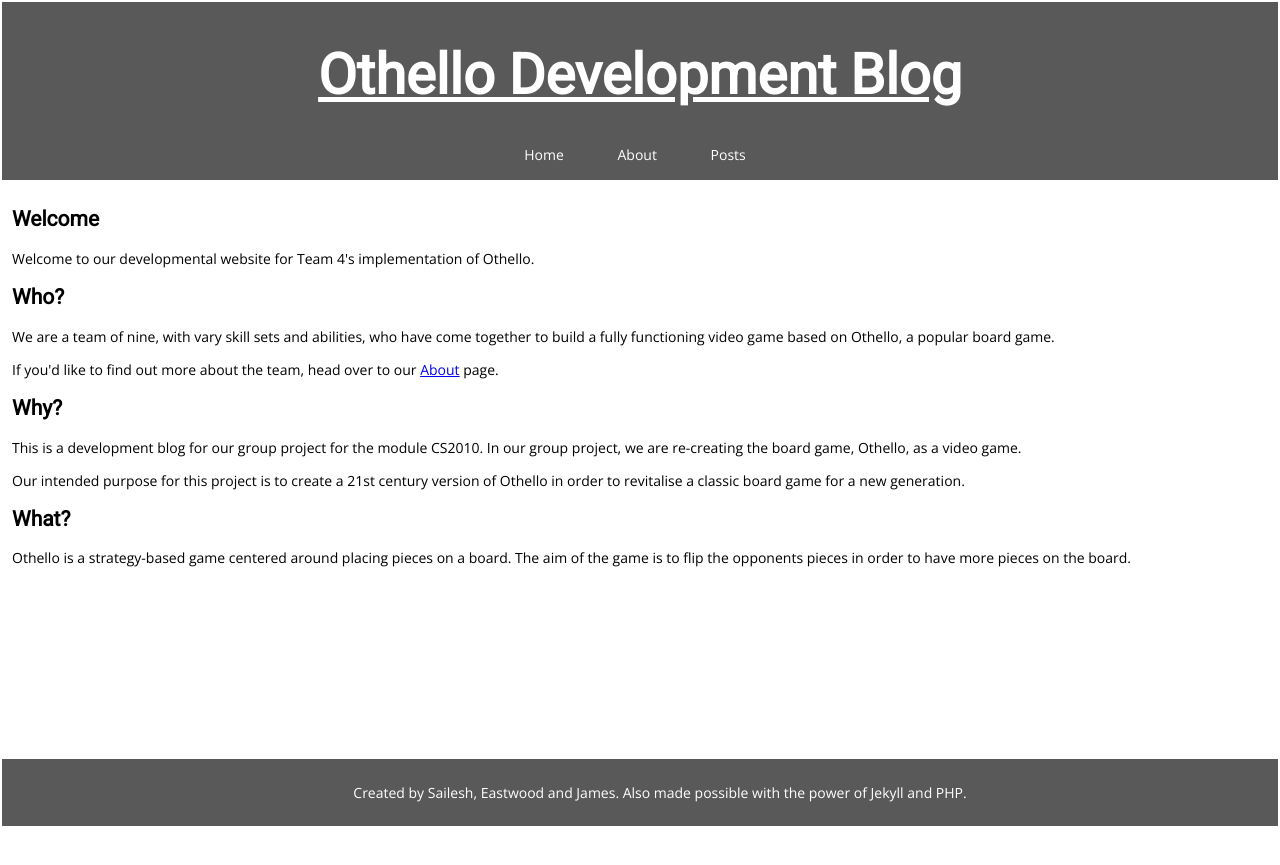
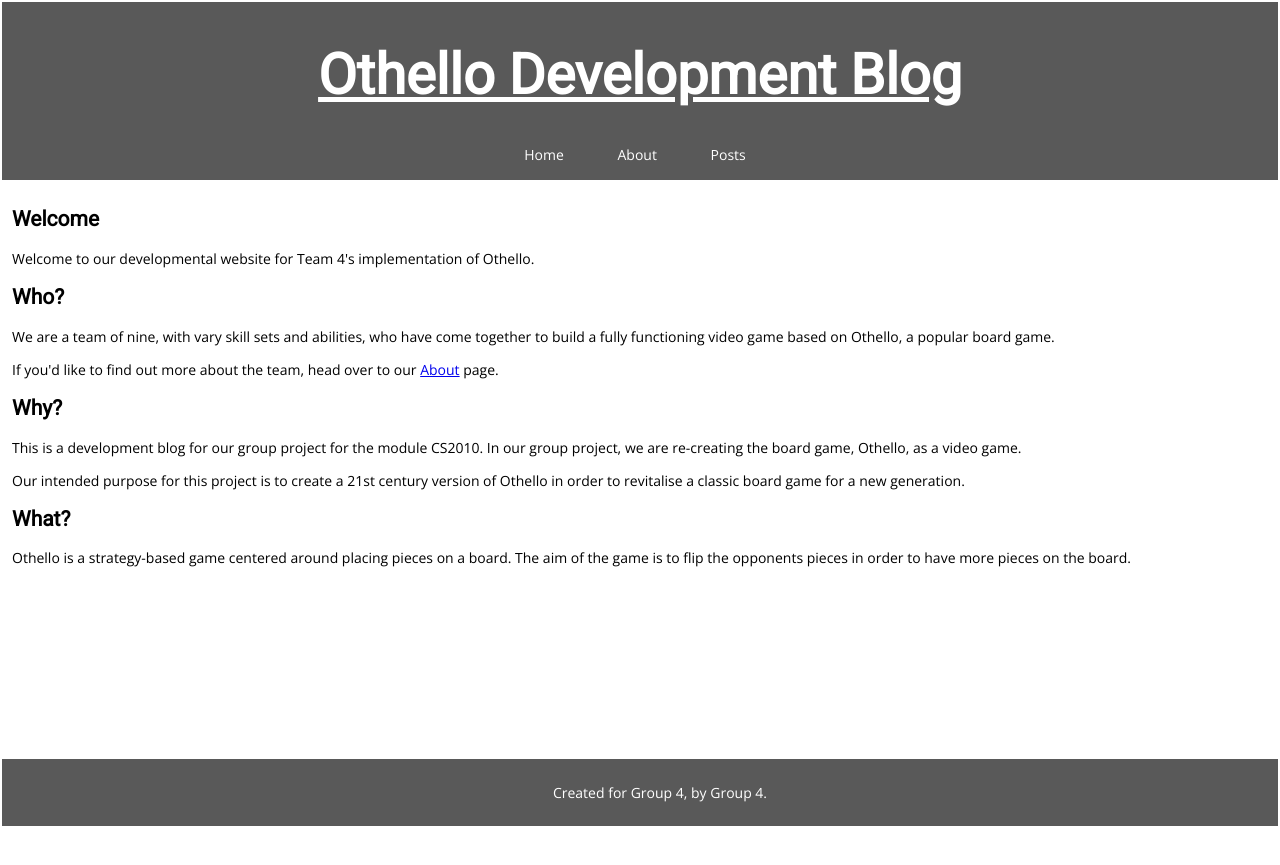
Before and after one commit to SaileshPatel/othello-website, a Jekyll site: the page built from index.html, in a window 1280 px wide. Shown: the top 865 px of the page. Built offline with Jekyll 4.4.1, drawn with Linux system fonts in a browser that asks for light colours.

Commit message:
changed footer message

```diff
--- a/_includes/footer.html
+++ b/_includes/footer.html
@@ -2,7 +2,7 @@
     <nav>
       <ul>
         {% for link in site.footer_links %}<li><a href="{{ link.url }}">{{ link.text }}</a></li>{% endfor %}
-        Created by Sailesh, Eastwood and James. Also made possible with the power of Jekyll and PHP.
+        Created for Group 4, by Group 4.
       </ul>
     </nav>
 </div>
```
